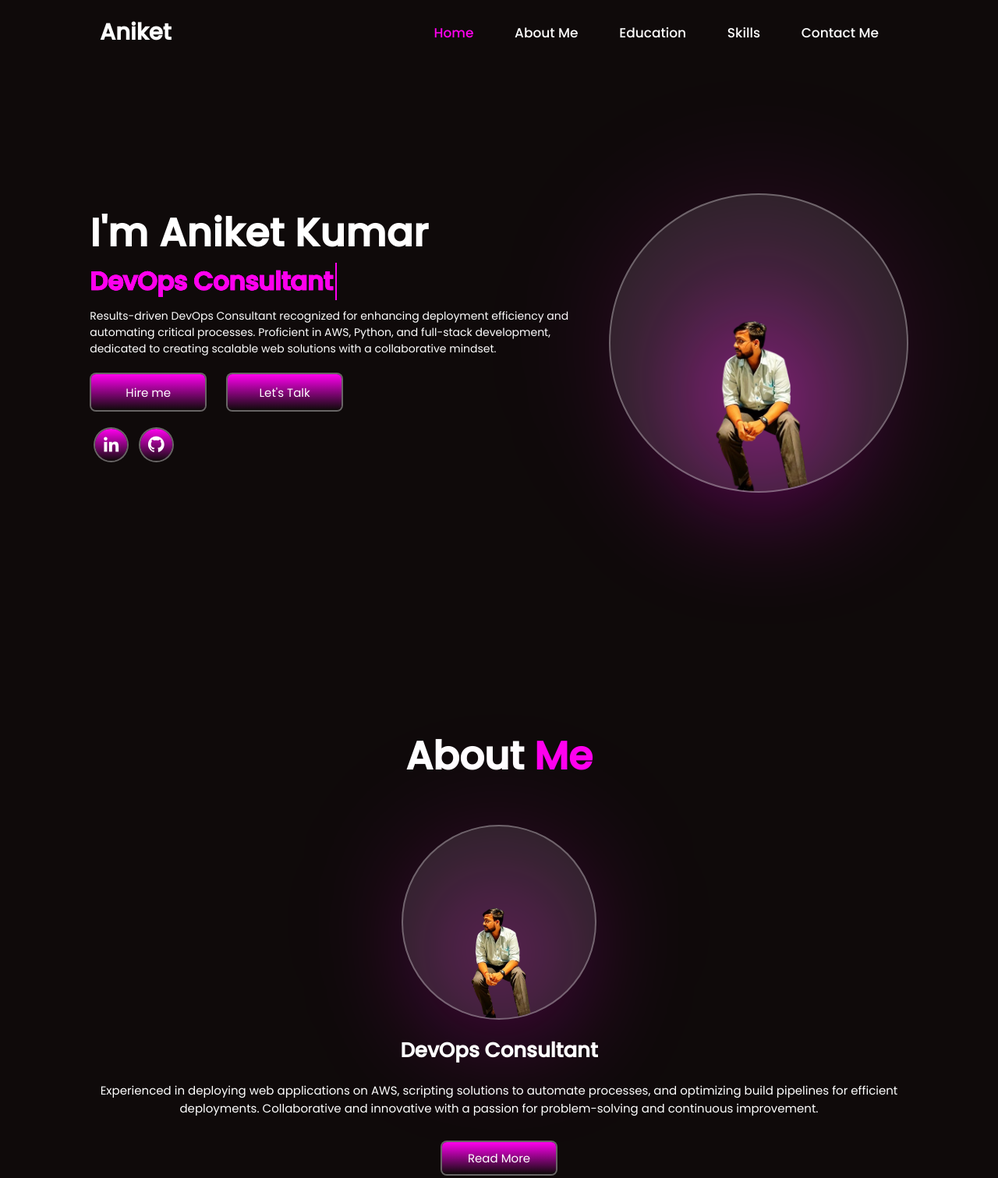
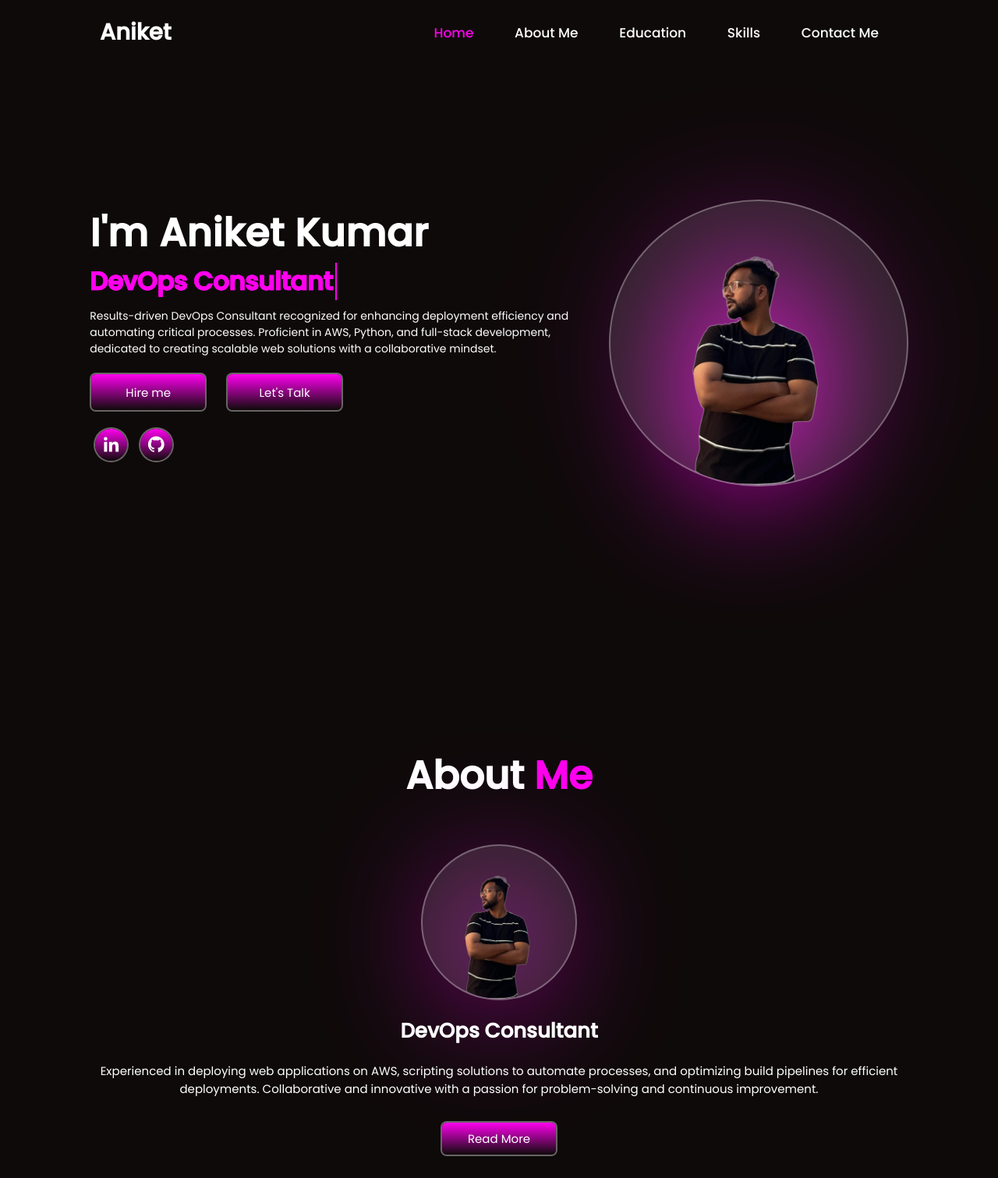
Before and after one commit to aniket532015/portfolio_2, a plain HTML site: page index.html in a window 1280 px wide. Shown: the top 1511 px of the page at 78% size. Drawn offline with nearby package versions, Linux system fonts and the light colour scheme.

Commit message:
added new images
added many images and updated code according
added most suited image

```diff
--- a/index.html
+++ b/index.html
@@ -40,12 +40,12 @@
                 <a href="https://github.com/aniket532015" target="_blank"><i class='bx bxl-github' style="--vlr:8"></i></a>
             </div>
         </div>
-        <img src="Profile2.png" alt="Aniket Kumar">
+        <img src="Image (2)-Photoroom.png" alt="Aniket Kumar">
     </section>
     <!-- *************************About Section************************* -->
     <section class="about" id="about">
         <h2 class="title">About <span>Me</span></h2>
-        <img src="Profile2.png" alt="Aniket Kumar" class="aboutImg">
+        <img src="Image (2)-Photoroom.png" alt="Aniket Kumar" class="aboutImg">
         <div class="text-content2">
             <h2>DevOps Consultant</h2>
             <p>Experienced in deploying web applications on AWS, scripting solutions to automate processes, and optimizing build pipelines for efficient deployments. Collaborative and innovative with a passion for problem-solving and continuous improvement.</p>
--- a/style.css
+++ b/style.css
@@ -344,8 +344,8 @@ section.start-animation .title{
     color: #ff00ee;
 }
 .about img{
-    height: 25rem;
-    width: 25rem;
+    height: 20rem;
+    width: 20rem;
     background: rgba(255,255,255,.1);
     border: .2rem solid rgba(255,255,255,.3);
     border-radius: 50%;
```
Also changed, not shown: Image (1)-Photoroom.jpg (added), Image (1)-Photoroom.png (added), Image (2)-Photoroom.png (added).
